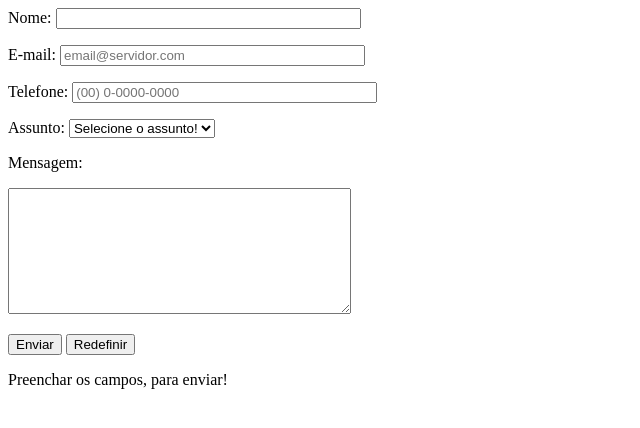
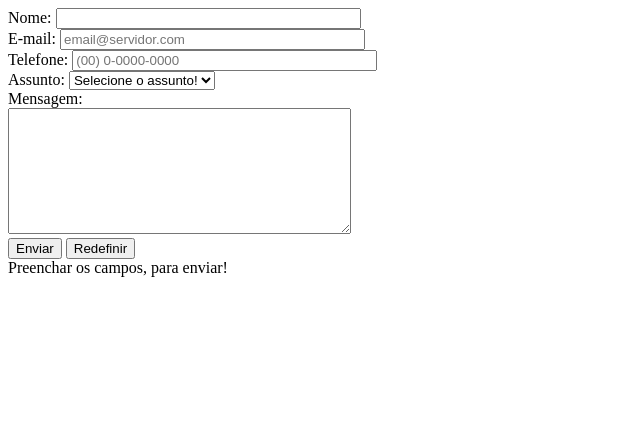
Before and after one commit to viniolimpio3/projeto_alfa_php, a PHP site: page /contato.php in a window 1280 px wide. Shown: the top 428 px of the page, without its empty margins (0-640 px from the left). Run offline with PHP 8.4, Linux system fonts and the light colour scheme.

Commit message:
+ algumas alterações

```diff
--- a/contato.php
+++ b/contato.php
@@ -39,10 +39,9 @@ if(isset($_REQUEST['valor']) and ($_REQUEST['valor'] == 'enviado'))
         $Comando->bindParam(5, $Msg);
         $Comando->bindParam(6, $Resposta);
 
-    if ($Comando->execute())
-    {
-        if ($Comando->rowCount () >0)
-        {
+        if ($Comando->execute()){
+
+            if ($Comando->rowCount () >0) {
                 echo "<script> alert('Contato resgistrado com sucesso!')</script>";
                 echo ('<meta http equiv="refresh"content=0;"contato.php">');
 
@@ -53,39 +52,35 @@ if(isset($_REQUEST['valor']) and ($_REQUEST['valor'] == 'enviado'))
                 $Assunto = null;
                 $Resposta = null;
 
+            } else{
+                echo "Erro ao tentar efetivar o contato.";
             }
-            else
-            {
-                echo "Erro ao tentar efetivar o contato.";
 
-            }
-        }
-     	else
-        {
+        }else {
 
             throw new PDOException("Erro: Não foi possivel executar a declaração sql.");
 
         }
-    }
-    catch (PDOException $erro)
-    {
+    }catch (PDOException $erro){
         echo"Erro" . $erro->getMessage();
     }
-}
-
-else {
-// Se usuário ainda não clicou no botão de enviar, mostra o formulário na página:
+} else { // Se usuário ainda não clicou no botão de enviar, mostra o formulário na página:
     ?>
         <form name="form1" action="contato.php?valor=enviado" method="POST">
 
+        <div class="input-group">
             <label for="Nome">Nome:</label>
- <input type="text" name="Nome" size="35"><BR><p>
-
+            <input type="text" name="Nome" size="35"><br>
+        </div>
+        <div class="input-group">
             <label for="Email">E-mail:</label>
- <input type="text" name="Email" placeholder="email@servidor.com" size="35"><BR><p>
-
+            <input type="text" name="Email" placeholder="email@servidor.com" size="35"><br>
+        </div>
+        <div class="input-group">
             <label for="Fone">Telefone:</label>
- <input type="text" name="Fone" placeholder="(00) 0-0000-0000" size="35"><BR><p>
+            <input type="text" name="Fone" placeholder="(00) 0-0000-0000" size="35"><br>
+        </div>
+        <div class="input-group">
             <label for="Assunto">Assunto:</label>
             <select name="Assunto" id="Assunto">
                     <option default value="Selecione">Selecione o assunto!</option>
@@ -93,19 +88,20 @@ else {
                     <option value="Elogios">Elogios</option>
                     <option value="Reclamações">Reclamações</option>
                     <option value="Sugestões">Sugestões</option>
-    </select> <br><p>
-    <label for="Mensagem">Mensagem:</label><BR><p>
-	<textarea name="Mensagem" rows="8" cols="40"></textarea><br><p>
+            </select> <br>
+        </div>
+        <div class="input-group">
+            <label for="Mensagem">Mensagem:</label><br>
+            <textarea name="Mensagem" rows="8" cols="40"></textarea><br>
+        </div>
 
         <input type="submit" name="Enviar" value="Enviar">
 
-	<input type="reset" name="Limpar" value="Redefinir"><br><p>
-	</p>
+        <input type="reset" name="Limpar" value="Redefinir"><br>
 
         <label id="aviso">Preenchar os campos, para enviar!<br>
 
 
- </p>
     </form>
 <?php
 }
```
Lines whose indentation alone changed are shown as unchanged.
